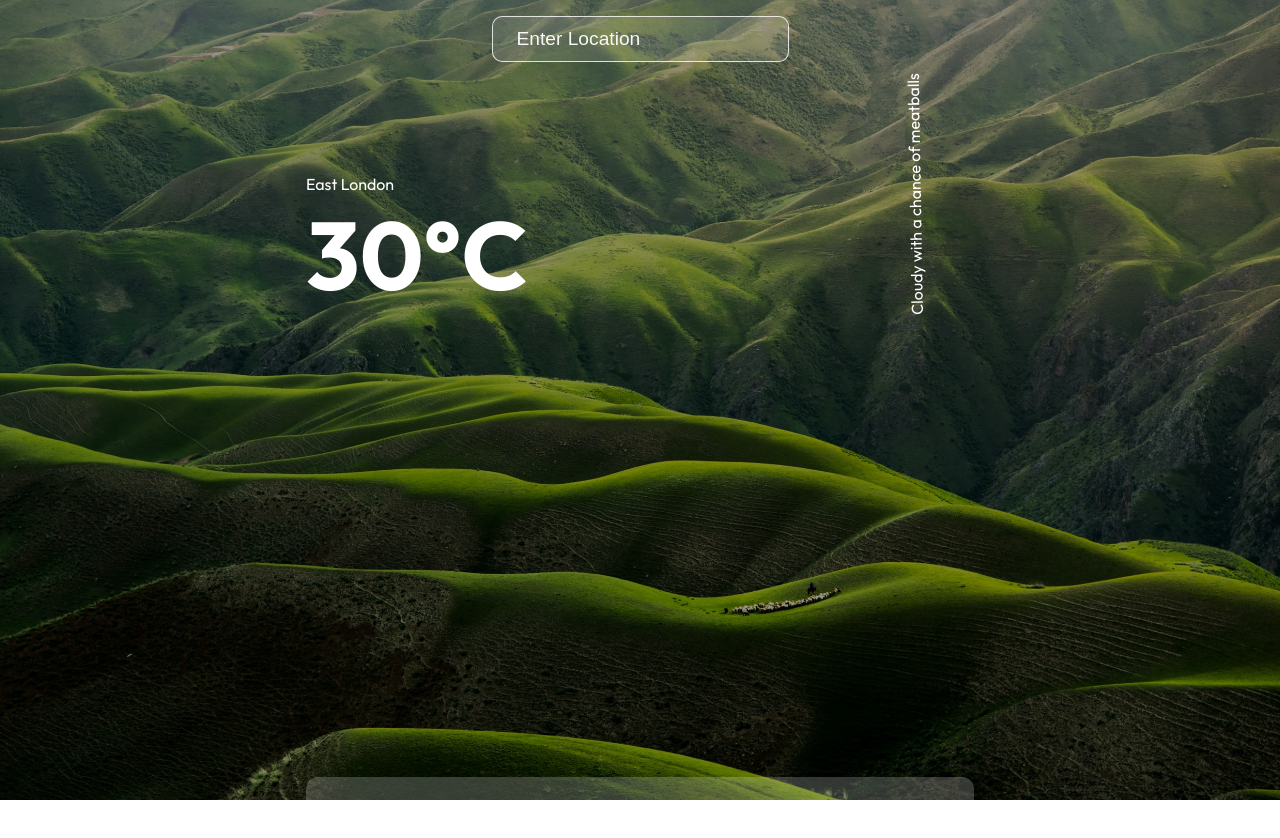
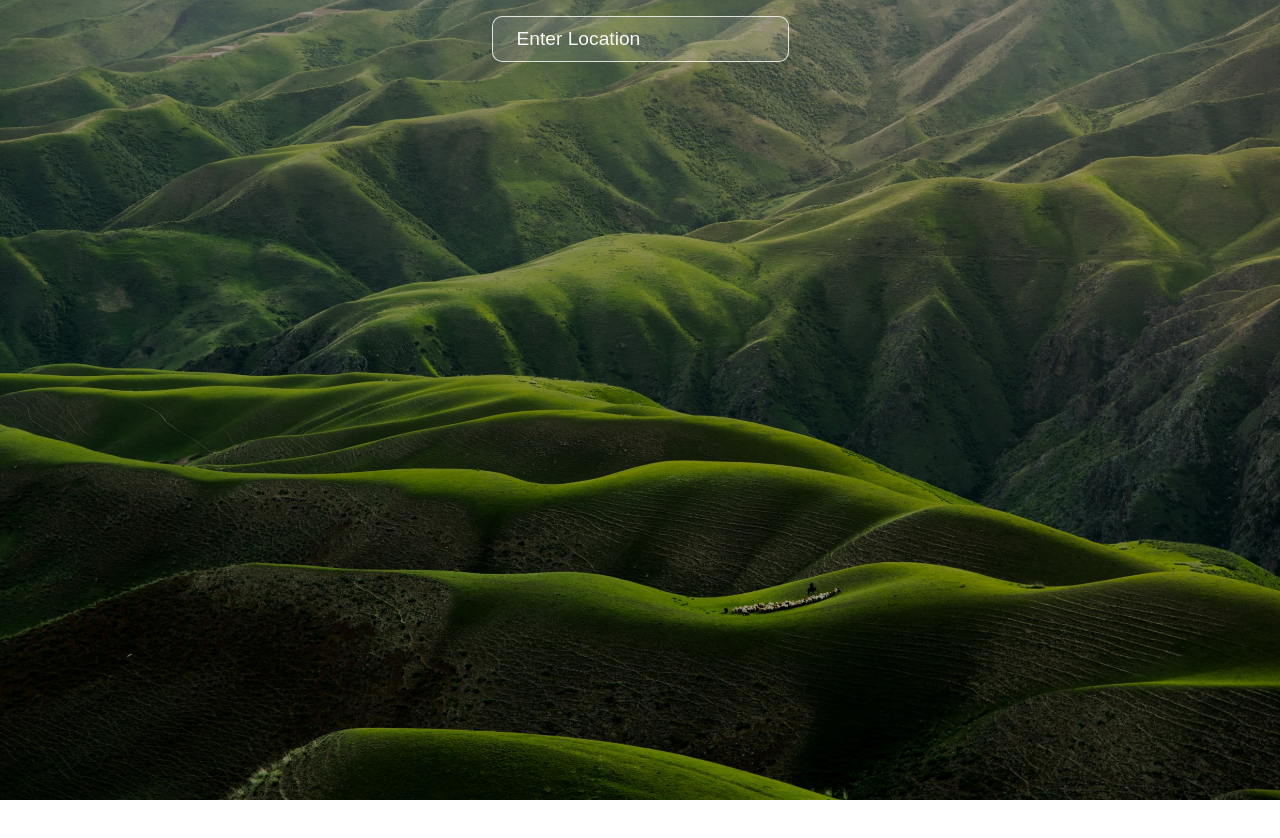
Before and after one commit to MembaMcetywa/weatherornot, a React (Create React App) app: page / in a window 1280 px wide. Shown: the top 838 px of the page. Built offline with nearby package versions, Linux system fonts and the light colour scheme.

Commit message:
feature: finished building core functionality

```diff
--- a/src/App.js
+++ b/src/App.js
@@ -29,23 +29,34 @@ function App() {
       </div>
       <div className="container">
         <div className="top">
-          <div className="location">East London</div>
+          <div className="location">{data.name}</div>
           <div className="temp">
-            <h1>30°C</h1>
+            {data.main ? <h1>{Math.floor(data.main.temp)} °C</h1> : null}
           </div>
-          <div className="description">Cloudy with a chance of meatballs</div>
+          <div className="description">
+            {data.weather ? <p>{data.weather[0].main}</p> : null}
           </div>
+        </div>
+        {data.name !== undefined && (
           <div className="bottom">
             <div className="feelslike">
-            <p>30°C</p>
+              {data.main ? (
+                <p className="bold">{Math.floor(data.main.feels_like)} °C</p>
+              ) : null}
+              <p>Feels like</p>
             </div>
             <div className="humidity">
-            <p>62%</p>
+              {data.main ? <p className="bold">{data.main.humidity}%</p> : null}
+              <p>Humidity</p>
             </div>
             <div className="wind">
-            <p>2 KPH</p>
+              {data.wind ? (
+                <p className="bold">{Math.floor(data.wind.speed)} KPH</p>
+              ) : null}
+              <p>Windspeed</p>
             </div>
           </div>
+        )}
       </div>
     </div>
   );
```
Lines whose indentation alone changed are shown as unchanged.
